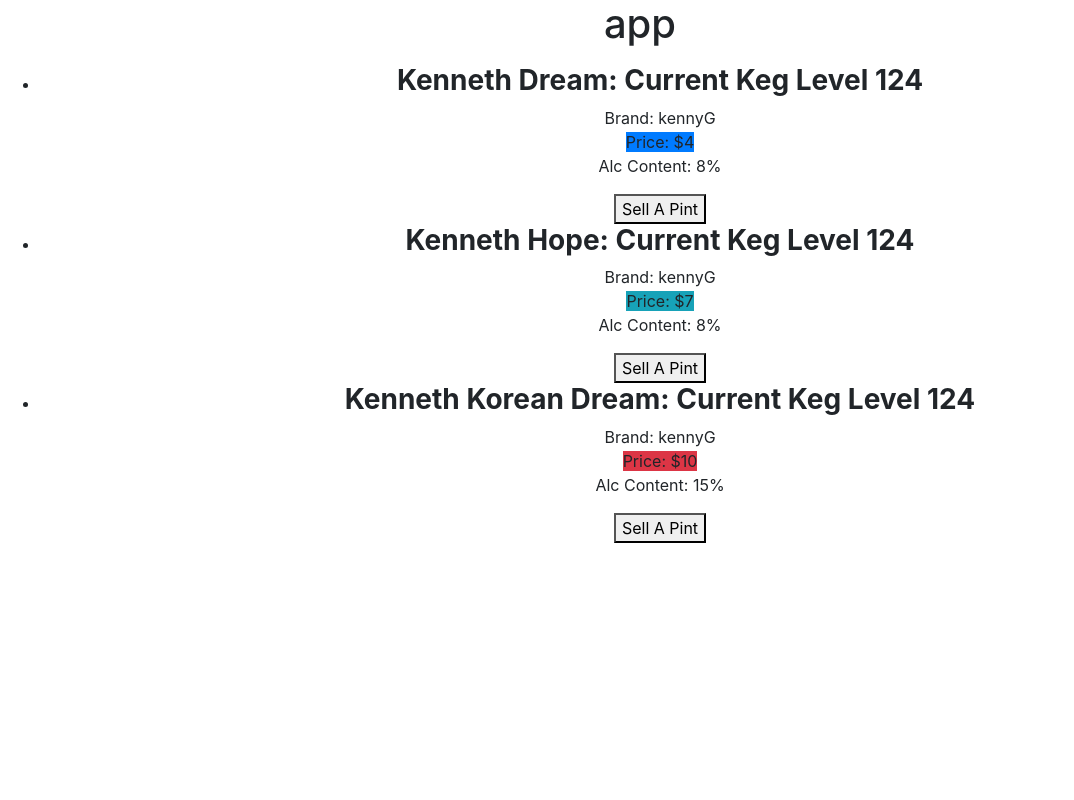
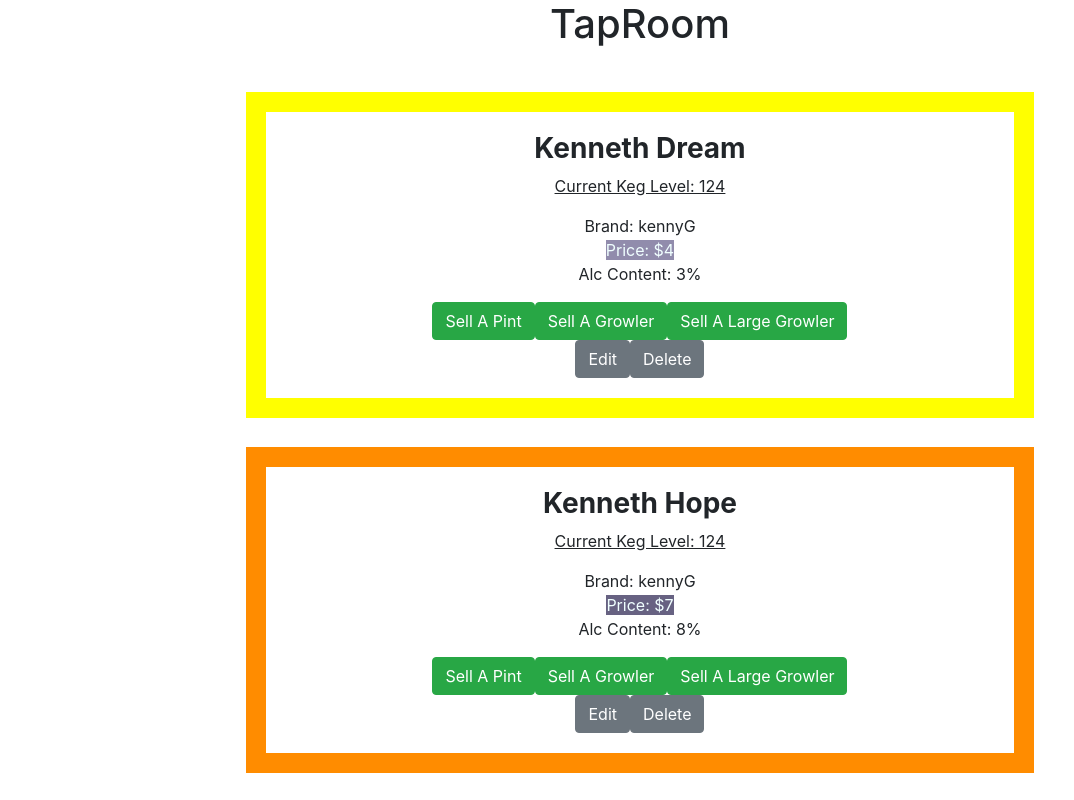
Before and after one commit to chanzlee/TapRoom, an Angular app: page / in a window 1280 px wide. Shown: the top 800 px of the page, without its empty margins (0-1074 px from the left). Built offline with nearby package versions, Linux system fonts and the light colour scheme.

Commit message:
add edit, add option with differnet amount of selling options.

```diff
--- a/src/app/app.component.ts
+++ b/src/app/app.component.ts
@@ -6,6 +6,5 @@ import { Component } from '@angular/core';
   styleUrls: ['./app.component.css']
 })
 export class AppComponent {
-  title = 'app';
-  name = "Chan";
+  title = 'TapRoom';
 }
--- /dev/null
+++ b/src/app/happy-hour/happy-hour.component.html
@@ -0,0 +1,3 @@
+<p>
+  happy-hour works!
+</p>
--- /dev/null
+++ b/src/app/happy-hour/happy-hour.component.ts
@@ -0,0 +1,15 @@
+import { Component, OnInit } from '@angular/core';
+
+@Component({
+  selector: 'app-happy-hour',
+  templateUrl: './happy-hour.component.html',
+  styleUrls: ['./happy-hour.component.css']
+})
+export class HappyHourComponent implements OnInit {
+
+  constructor() { }
+
+  ngOnInit() {
+  }
+
+}
--- a/src/app/keg.ts
+++ b/src/app/keg.ts
@@ -2,5 +2,5 @@
 
   export class Keg {
       public kegVol: number = 124;
-      constructor (public name: string, public brand: string, public price: number, public alcohol: number) {}
+      constructor (public name?: string, public brand?: string, public price?: number, public alcohol?: number) {}
   }
--- a/src/app/keg/keg.component.css
+++ b/src/app/keg/keg.component.css
@@ -0,0 +1,37 @@
+span.running-out {
+    background-color: red;
+}
+
+.alcohol-low {
+    border: 20px solid yellow;
+}
+
+.alcohol-medium {
+    border: 20px solid darkorange;
+}
+
+.alcohol-high {
+    border: 20px solid darkgoldenrod;
+}
+
+.price-low {
+    background-color:  #918CAC;
+    color: azure;
+}
+
+.price-medium {
+    background-color:  #676282;
+    color: azure;
+}
+
+.price-high {
+    background-color:  #3A3748;
+    color: azure;
+}
+
+div {
+    margin-left: 10%;
+    width: 80%;
+    padding: 20px;
+    margin-bottom: 3%;
+}
--- a/src/app/keg/keg.component.html
+++ b/src/app/keg/keg.component.html
@@ -1,10 +1,49 @@
-<ul>
+<div class="container-fluid">
   <p>{{name}}</p>
-  <li  *ngFor = "let currentKeg of kegs">
-    <h3 ><b>{{currentKeg.name}}: Current Keg Level {{currentKeg.kegVol}}</b></h3>
+  <div [class]="alcConColor(currentKeg)" *ngFor = "let currentKeg of kegs">
+    <h3><b>{{currentKeg.name}}</b></h3>
+    <p><u><span [class.running-out]="kegVolColor(currentKeg)">Current Keg Level: {{currentKeg.kegVol}}</span></u></p>
     <p>Brand: {{currentKeg.brand}}<br/>
     <span [class]="pintColor(currentKeg)">Price: ${{currentKeg.price}}</span><br/>
     Alc Content: {{currentKeg.alcohol}}%</p>
-    <button (click) = "sellPint(currentKeg)">Sell A Pint</button>
-  </li>
-</ul>
+    <button class="btn btn-success" (click) = "sellPint(currentKeg)">Sell A Pint</button>
+    <button class="btn btn-success" (click) = "sellGrowler(currentKeg)">Sell A Growler</button>
+    <button class="btn btn-success" (click) = "sellLargeGrowler(currentKeg)">Sell A Large Growler</button><br/>
+
+    <button class="btn btn-secondary" (click) = "editKeg(currentKeg)">Edit</button>
+    <button class="btn btn-secondary" (click) = "deleteKeg(currentKeg)">Delete</button>
+
+    <div *ngIf="editingKeg">
+      <label for="name">Name: </label>
+      <input type="text" [(ngModel)] ="editingKeg.name"><br/>
+
+      <label for="brand">Brand: </label>
+      <input type="text" [(ngModel)] ="editingKeg.brand"><br/>
+
+      <label for="price">Price: </label>
+      <input type="text" [(ngModel)] ="editingKeg.price"><br/>
+
+      <label for="alcohol">Alcohol Content: </label>
+      <input type="text" [(ngModel)] ="editingKeg.alcohol"><br/>
+      <button class="btn btn-info" (click)="doneEdit()">Done</button>
+    </div>
+
+  </div>
+
+  <div *ngIf="newKeg">
+    <label for="name">Name: </label>
+    <input type="text" [(ngModel)] ="newKeg.name"><br/>
+
+    <label for="brand">Brand: </label>
+    <input type="text" [(ngModel)] ="newKeg.brand"><br/>
+
+    <label for="price">Price: </label>
+    <input type="text" [(ngModel)] ="newKeg.price"><br/>
+
+    <label for="alcohol">Alcohol Content: </label>
+    <input type="text" [(ngModel)] ="newKeg.alcohol"><br/>
+    <button class="btn btn-info" (click)="doneAdd()">Add</button>
+  </div>
+
+  <button class="btn btn-info" (click)="addNew()">Add New Keg</button>
+</div>
--- a/src/app/keg/keg.component.ts
+++ b/src/app/keg/keg.component.ts
@@ -9,27 +9,89 @@ import { Keg } from '../keg';
 export class KegComponent {
   name: string;
 
-  kegOne = new Keg("Kenneth Dream", "kennyG", 4, 8);
+  kegOne = new Keg("Kenneth Dream", "kennyG", 4, 3);
   kegTwo = new Keg("Kenneth Hope", "kennyG", 7, 8);
   kegThree = new Keg("Kenneth Korean Dream", "kennyG", 10, 15);
 
-  kegs: Keg[] = [this.kegOne, this.kegTwo, this.kegThree]
+  kegFour = new Keg("AJ Horse Milk", "Jaenbai co.", 1, 99);
+  kegFive= new Keg("Mel Sakura Bomb", "Gibson", 99, 1);
+  kegSix = new Keg("Julius Asiana Hijack", "BADE", 99, 6);
+
+  kegs: Keg[] = [this.kegOne, this.kegTwo, this.kegThree, this.kegFour, this.kegFive, this.kegSix]
 
   selectedKeg = null;
+  newKeg = null;
+  editingKeg = null;
 
   sellPint(clickedKeg){
     clickedKeg.kegVol += clickedKeg.kegVol > 10 ? -1 : 0;
   }
 
+  sellGrowler(clickedKeg){
+    clickedKeg.kegVol += clickedKeg.kegVol > 10 ? -2 : 0;
+  }
+
+  sellLargeGrowler(clickedKeg){
+    clickedKeg.kegVol += clickedKeg.kegVol > 10 ? -4 : 0;
+  }
+
+  addNew(){
+    let addedKeg = new Keg();
+    this.newKeg = addedKeg;
+
+  }
+
+  doneAdd(){
+    this.kegs.push(this.newKeg);
+    this.newKeg = null;
+  }
+
+  editKeg(currentKeg) {
+    this.editingKeg = currentKeg;
+  }
+
+  doneEdit() {
+    this.editingKeg = null;
+  }
+
+  deleteKeg(currentKeg) {
+    let currentIndex: number;
+    this.kegs.forEach(function(keg, index){
+      if (keg.name === currentKeg.name) {
+        currentIndex = index;
+      }
+    });
+    this.kegs.splice(currentIndex,1);
+  }
+
   pintColor(currentKeg){
     if(currentKeg.price >= 10){
-      return "bg-danger";
+      return "price-high";
     }else if(currentKeg.price >= 5){
-      return "bg-info";
+      return "price-medium";
     }
     else{
-      return "bg-primary";
+      return "price-low";
     }
   }
 
+  kegVolColor(currentKeg) {
+    if (currentKeg.kegVol < 10) {
+      return true;
+    } else {
+      return false;
+    }
+  }
+
+  alcConColor(currentKeg) {
+    if (currentKeg.alcohol >= 10) {
+      return "alcohol-high"
+    } else if (currentKeg.alcohol >=5 ) {
+      return "alcohol-medium";
+    } else {
+      return "alcohol-low"
+    }
+  }
+
+
 }
--- a/src/styles.css
+++ b/src/styles.css
@@ -1 +1,5 @@
 /* You can add global styles to this file, and also import other style files */
+
+button {
+    margin-top: 3%;
+}
```
Also changed, not shown: src/app/app.module.ts (+8 -3 lines), src/app/happy-hour/happy-hour.component.css (added), 1 other file (tests, documents, lock files or other folders).
